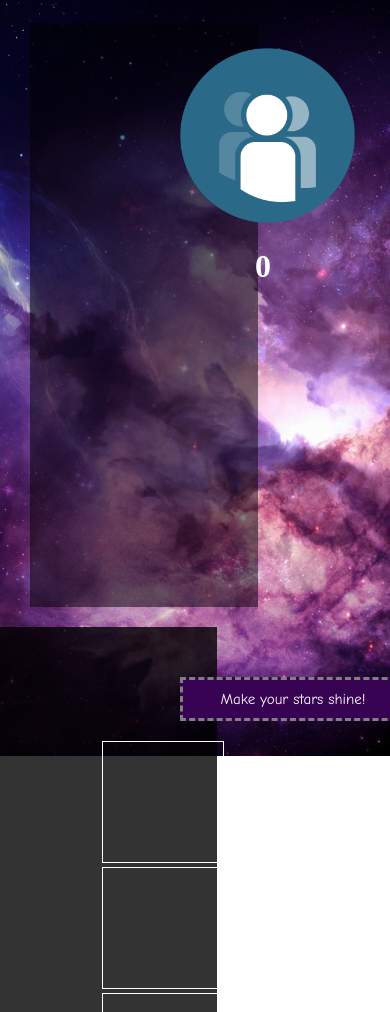
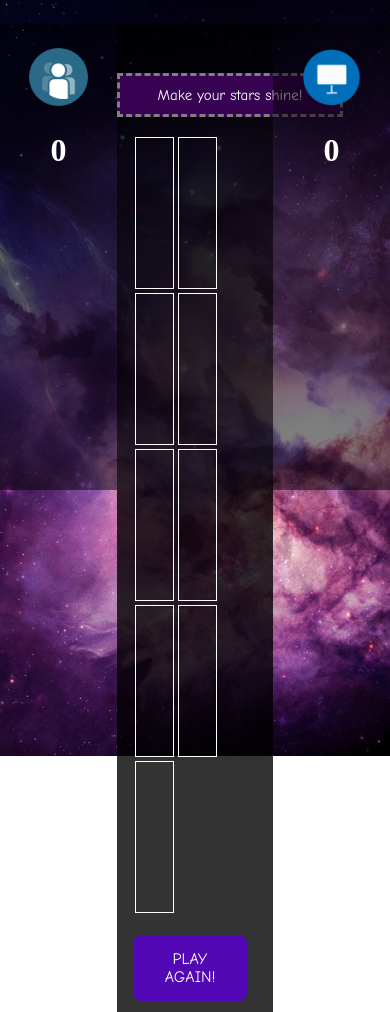
Before and after one commit to Geesa-Vihara/Star-Space, a plain HTML site: page index.html in a window 390 px wide. Shown: the part 88-1100 px from the top of the page. Drawn offline with Linux system fonts and the light colour scheme.

Commit message:
Made responsive

```diff
--- a/index.html
+++ b/index.html
@@ -16,61 +16,61 @@
     <!-- background:linear-gradient(rgba(26,26,26,0.5),rgba(26,26,26,0.5));-->
      <div class="row">
        <div id="player">
-          <img src="player.png" alt="Player" style="width:175px">
+          <img src="player.png" alt="Player" style="width:50%">
           <h1 id="pointX">0</h1>
 
           </div>
           <div id="game">
               <div id="comment">Make your stars shine!</div><br>
-              <div id="box1"
+              <div class="cont" style="margin:0 auto;width:80%">
+                <div class="row" >
+                  <div id="box1" style="width:30%"
                   onClick="divClicked(1)">
-
                   </div>
-            <div id="box2"
-
+                  <div id="box2" style="width:30%"
                   onClick="divClicked(2)">
                   </div>
-            <div id="box3"
+                  <div id="box3" style="width:30%"
+                  onClick="divClicked(3)">
+                  </div>
+                </div>
 
-
-            onClick="divClicked(3)">
-
-            </div><br>
-            <div id="box4"
-
+                <div class="row" >
+                  <div id="box4" style="width:30%"
                   onClick="divClicked(4)">
                   </div>
-            <div id="box5"
-
+                  <div id="box5" style="width:30%"
                   onClick="divClicked(5)">
                   </div>
-            <div id="box6"
+                  <div id="box6" style="width:30%"
+                  onClick="divClicked(6)">
+                  </div>
+                </div>
 
-            onClick="divClicked(6)">
-            </div><br>
-            <div id="box7"
-
+                <div class="row" >
+                  <div id="box7" style="width:30%"
                   onClick="divClicked(7)">
                   </div>
-            <div id="box8"
-
-
+                  <div id="box8" style="width:30%"
                   onClick="divClicked(8)">
                   </div>
-            <div id="box9"
-
+                  <div id="box9" style="width:30%";
                   onClick="divClicked(9)">
                   </div>
+                </div>
+                <div class="row">
                   <button type="button" class="buttons button1" onclick="playAgain()">PLAY AGAIN!</button>
-
-
                   <button type="button" class="buttons button2" onclick="reset()">RESET</button>
 
                 </div>
+              </div>
+
+
+
+          </div>
             <div id="computer">
-                <img src="computer.png" alt="Player" style="width:175px">
+                <img src="computer.png" alt="Player" style="width:50%">
                 <h1 id="pointY">0</h1>
-
             </div>
     </div>
   </div>
--- a/script.js
+++ b/script.js
@@ -33,7 +33,7 @@
             if(painted[divNumber-1]==false&&flag==0&&turn==0){
 
 
-                       document.getElementById(thediv).innerHTML="<img id='star' src='star5.png'style='width:120px' height='120px'>";
+                       document.getElementById(thediv).innerHTML="<img id='star' src='star5.png'style='width:100%' height='100%'>";
                        painted[divNumber-1]=true;
                        content[divNumber-1]='X';
 
@@ -107,7 +107,7 @@
                 }
                 }
             thediv="box"+(num+1);
-            document.getElementById(thediv).innerHTML="<img id='galaxy' src='galaxy.png'style='width:100px' height='100px'>";
+            document.getElementById(thediv).innerHTML="<img id='galaxy' src='galaxy.png'style='width:100%' height='100%'>";
             painted[num]=true;
             content[num]='O';
             move=0;
--- a/style.css
+++ b/style.css
@@ -32,18 +32,17 @@ body{
 #game{
     float: left;
     margin-top: 20px;
-    width: 30%;
-    padding-left: 100px;
+    width: 40%;
     padding-bottom: 60px;
     padding-top: 50px;
     background:linear-gradient(rgba(0, 0, 0, 0.8),rgba(0, 0, 0, 0.8));
+    text-align: center;
 
 
 }
 #box1,#box2,#box3,#box4,#box5,#box6,#box7,#box8,#box9{
     float: left;
-    height:120px;
-    width: 120px;
+    height:150px;
     border: white 1px solid;
     margin: 2px 2px 2px 2px;
 }
@@ -61,10 +60,9 @@ body{
 }
 #player{
     float: left;
-    width: 20%;
+    width: 30%;
     margin-top: 20px;
-    margin-left: 30px;
-    padding-left: 150px;
+    text-align: center;
     padding-bottom: 300px;
     padding-top: 25px;
     background:linear-gradient(rgba(0, 0, 0, 0.5),rgba(0, 0, 0, 0.5));
@@ -72,26 +70,24 @@ body{
 }
 #computer{
     float: left;
-    width: 20%;
-    margin-right: 10px;
+    text-align: center;
+    width: 30%;
     margin-top: 20px;
-    padding-left: 150px;
     padding-bottom: 300px;
     padding-top: 25px;
     background:linear-gradient(rgba(0, 0, 0, 0.5),rgba(0, 0, 0, 0.5));
 }
 #pointX{
     color: white;
-    padding-left: 75px;
+    text-align: center;
 }
 #pointY{
     color: white;
-    padding-left: 75px;
+    text-align: center;
 }
 
 .buttons{
 
-    float: left;
     background-color: rgb(82, 8, 180);
     border: none;
     color: white;
@@ -114,21 +110,23 @@ body{
 
 }
 .button1{
-    float: left;
-    margin-bottom: 0px;
+
+  /*   margin-bottom: 0px;
     margin-top:20px;
     margin-right: 220px;
     margin-left: -50px;
-
-
+    */
+    margin-top: 20px;
+    margin-right: 10px;
 
 
 }
 .button2{
-    float: left;
+   /*  float: left;
     margin-bottom: 0px;
-    margin-top:20px;
-    width: 25%;
+    margin-top:20px; */
+    margin-top: 20px;
+
 
 
 }
@@ -186,10 +184,10 @@ body{
     text-align: center;
     width: 200px;
     padding: 10px 10px;
-    margin-left: 80px;
     font-size: 15px;
     border: gray dashed;
     color: white;
     background:rgb(56, 2, 82);
     box-shadow: blue;
+    margin:0 auto;
 }
```
Lines whose indentation alone changed are shown as unchanged.
